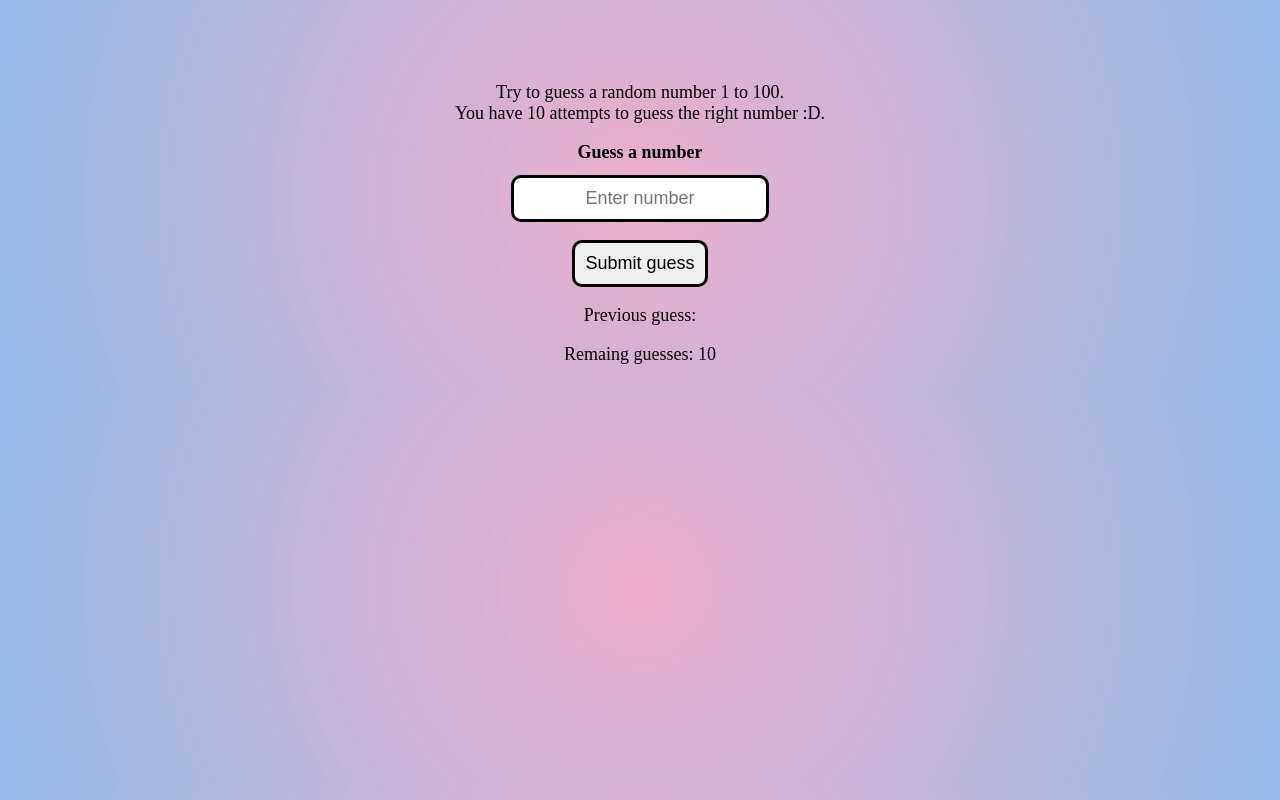
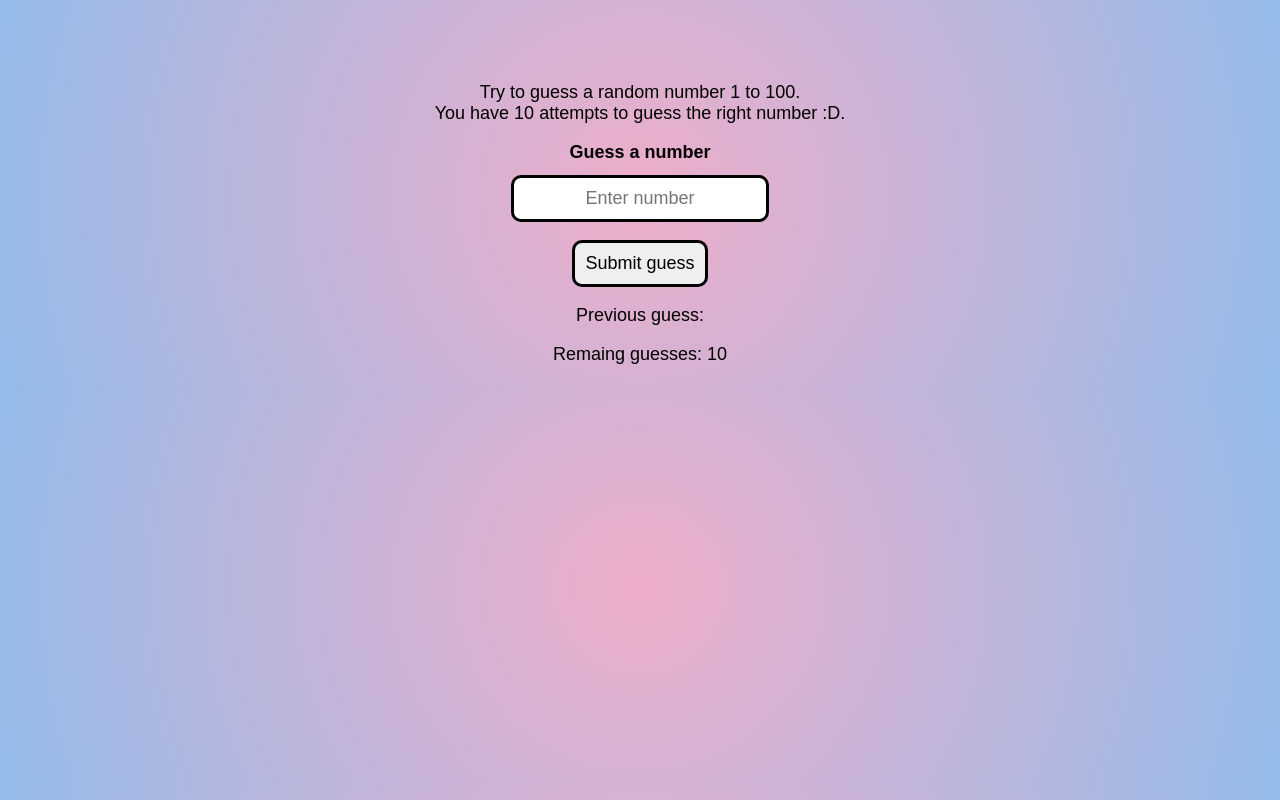
Before and after one commit to fecikoox/demo-game, a plain HTML site: page index.html in a window 1280 px wide. Drawn offline with Linux system fonts and the light colour scheme.

Commit message:
Update style.css

```diff
--- a/style.css
+++ b/style.css
@@ -5,6 +5,8 @@ body{
     margin-top: 5%;
     background: #222;
     background: radial-gradient(circle,rgba(238, 174, 202, 1) 0%, rgba(148, 187, 233, 1) 100%);
+    font-family: "Winky Sans", sans-serif;
+    font-optical-sizing: auto;
 }
 
 input, h1, p{
```
